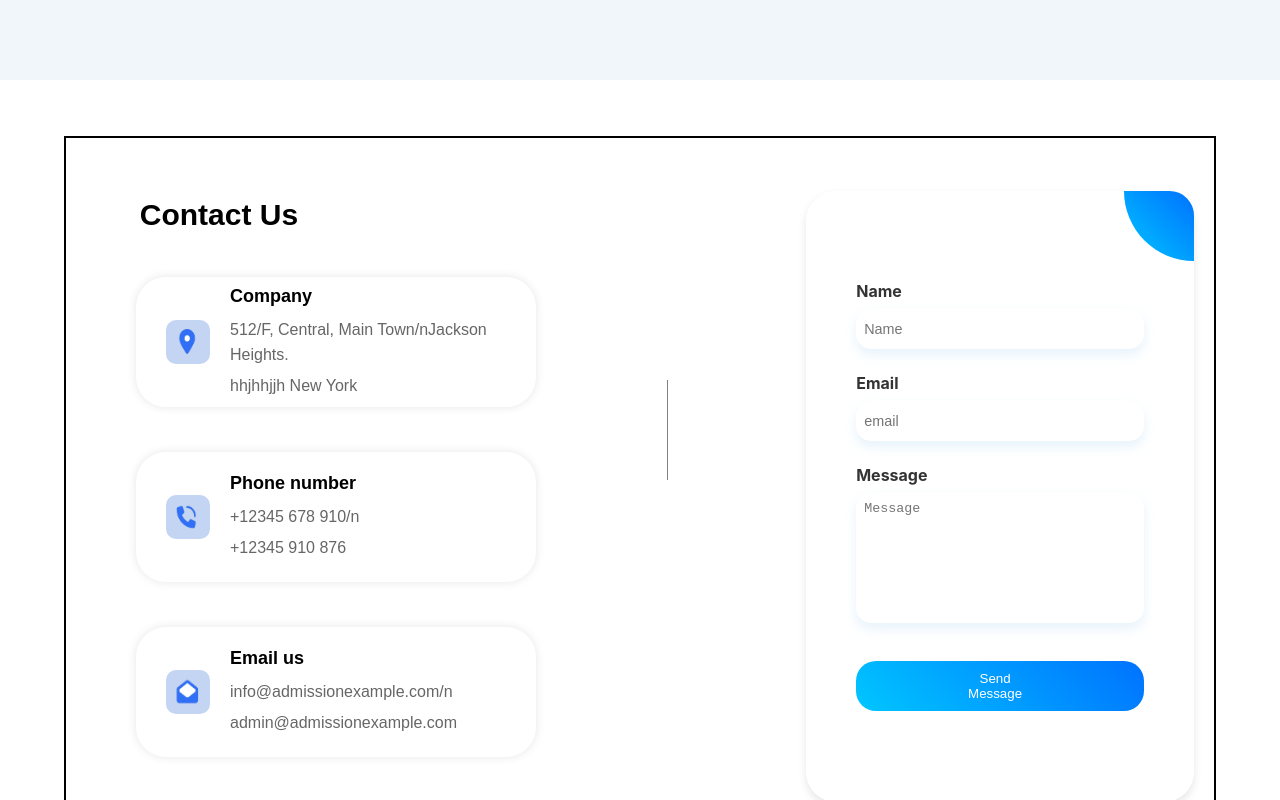
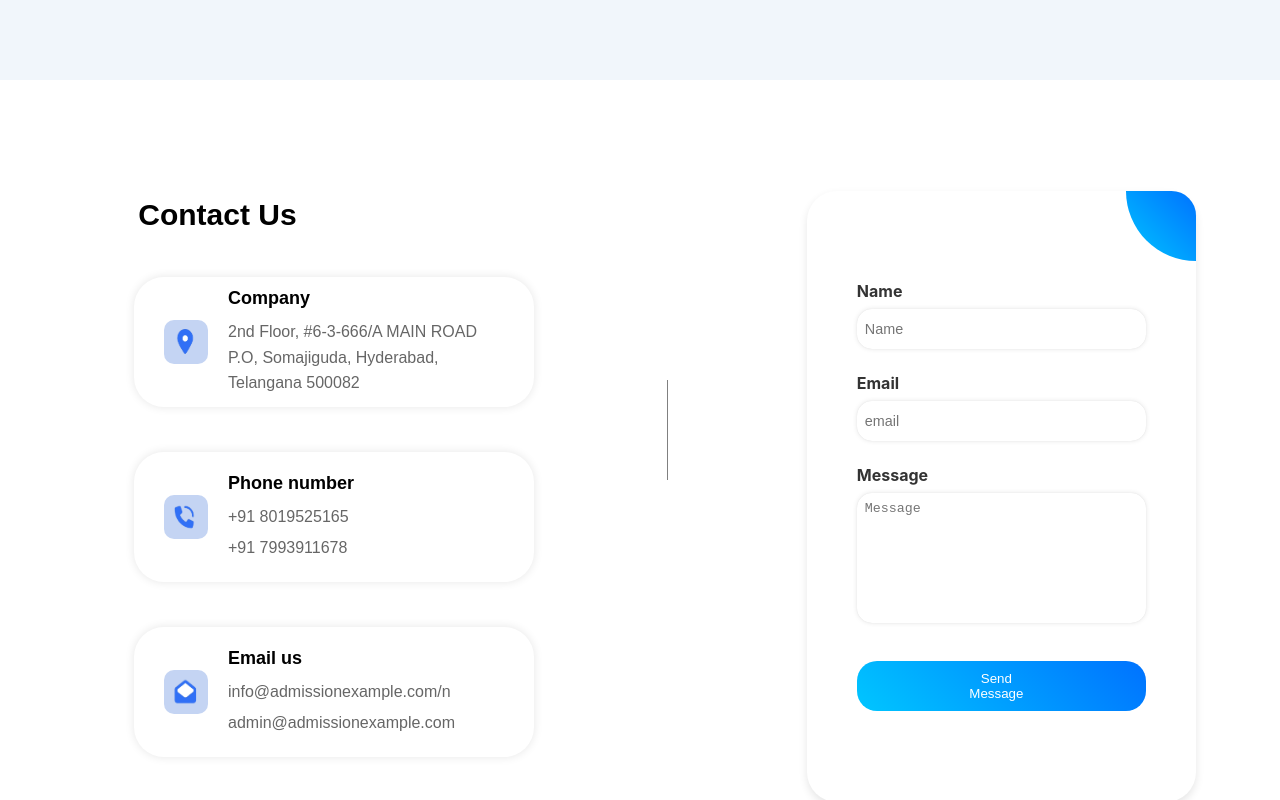
Before and after one commit to Neelapuharsha/Kamai, a React (Create React App) app: page / in a window 1280 px wide. Shown: the part 1520-2320 px from the top of the page. Built offline with nearby package versions, Linux system fonts and the light colour scheme.

Commit message:
changes made in cardcontact css

```diff
--- a/src/components/Contact/CardContact.css
+++ b/src/components/Contact/CardContact.css
@@ -5,7 +5,7 @@
     /* align-items: center; */
     padding: 20px;
     width: 90%;
-    border: 2px solid black;
+    /* border: 2px solid black; */
 
 
 }
--- a/src/components/Contact/Contact.js
+++ b/src/components/Contact/Contact.js
@@ -21,15 +21,14 @@ const Contact = () => {
                 <CardContact
                     imageSrc={image}
                     title="Company"
-                    subContent="512/F, Central, Main Town/nJackson Heights.
-       hhjhhjjh New York"
+                    subContent="2nd Floor, #6-3-666/A MAIN ROAD P.O, Somajiguda, Hyderabad, Telangana 500082"
                 />
 
                 <CardContact
                     imageSrc={image1}
                     title="Phone number"
-                    subContent="+12345 678 910/n
-                         +12345 910 876"
+                    subContent="+91 8019525165
+                         +91 7993911678"
                 />
 
                 <CardContact
--- a/src/components/Contact/Input.css
+++ b/src/components/Contact/Input.css
@@ -20,5 +20,5 @@
     border-radius: 15px;
     background-color: #fff;
     box-sizing: border-box; /* Ensure padding is included in width/height */
-    box-shadow: 0 6px 12px rgba(175, 214, 244, 0.3);
+    box-shadow: rgba(0, 0, 0, 0.1) 0px 0px 5px 0px, rgba(0, 0, 0, 0.1) 0px 0px 1px 0px;
   }
--- a/src/components/Contact/TextArea.css
+++ b/src/components/Contact/TextArea.css
@@ -21,5 +21,5 @@
     background-color: #fff;
     resize: none;
     box-sizing: border-box; /* Ensure padding is included in width/height */
-    box-shadow: 0 6px 12px rgba(175, 214, 244, 0.3);
+    box-shadow: rgba(0, 0, 0, 0.1) 0px 0px 5px 0px, rgba(0, 0, 0, 0.1) 0px 0px 1px 0px;
   }
```
